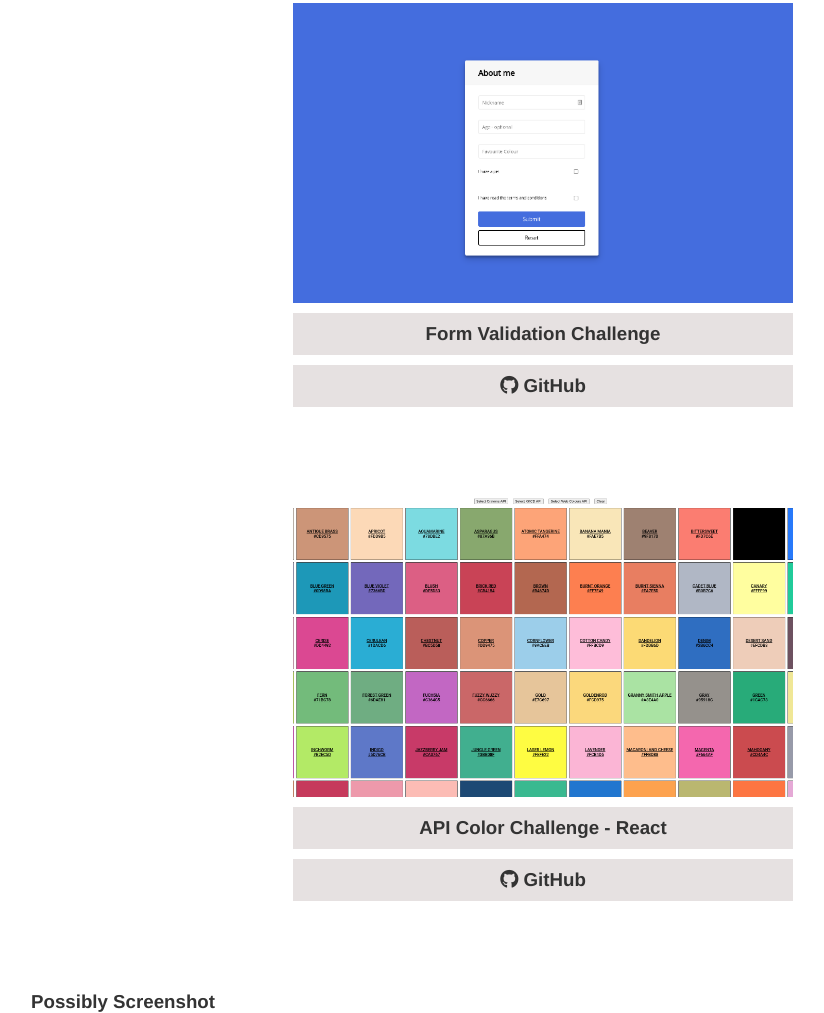
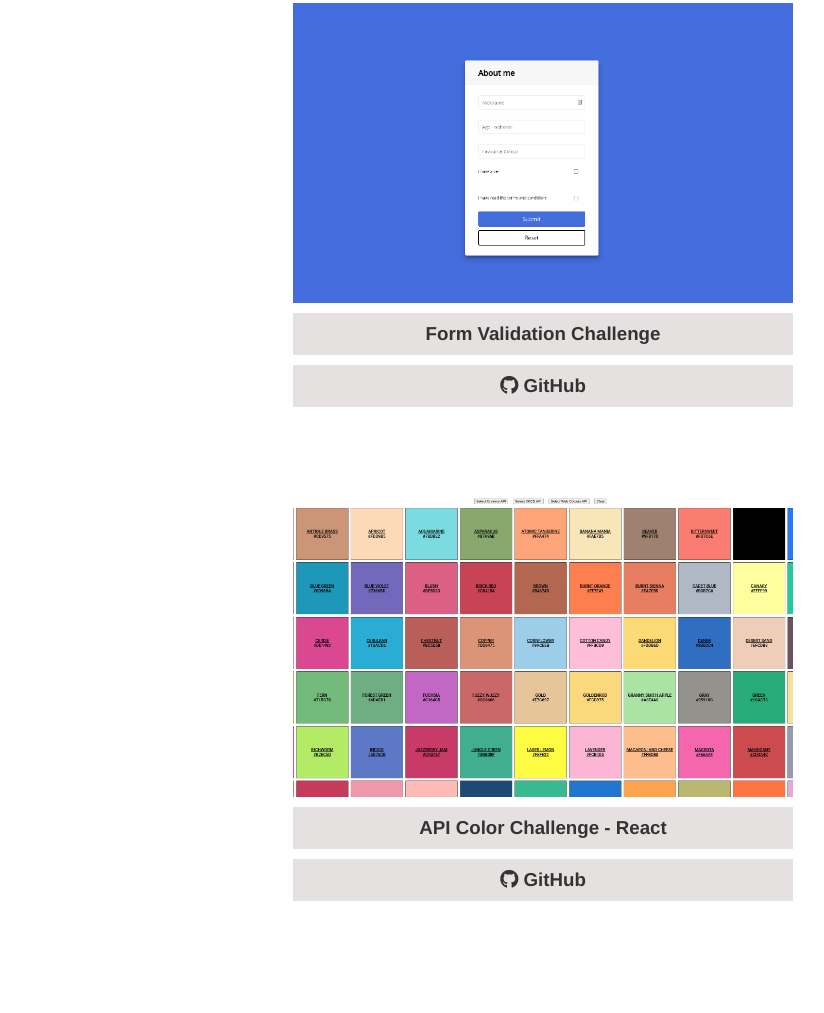
Before and after one commit to leeallen737/portfolio, a website: page portfolio.html in a window 1280 px wide. Shown: the part 1170-2183 px from the top of the page, without its empty margins (161-985 px from the left). After the commit the page ends 2161 px from the top, so only its background shows below. Drawn offline with Linux system fonts and the light colour scheme.

Commit message:
removed h3 left in error

```diff
--- a/portfolio.html
+++ b/portfolio.html
@@ -85,9 +85,6 @@
             </a>
 
         </div>
-        <div>
-            <h3>Possibly Screenshot</h3>
-        </div>
 
 
     </main>
```
